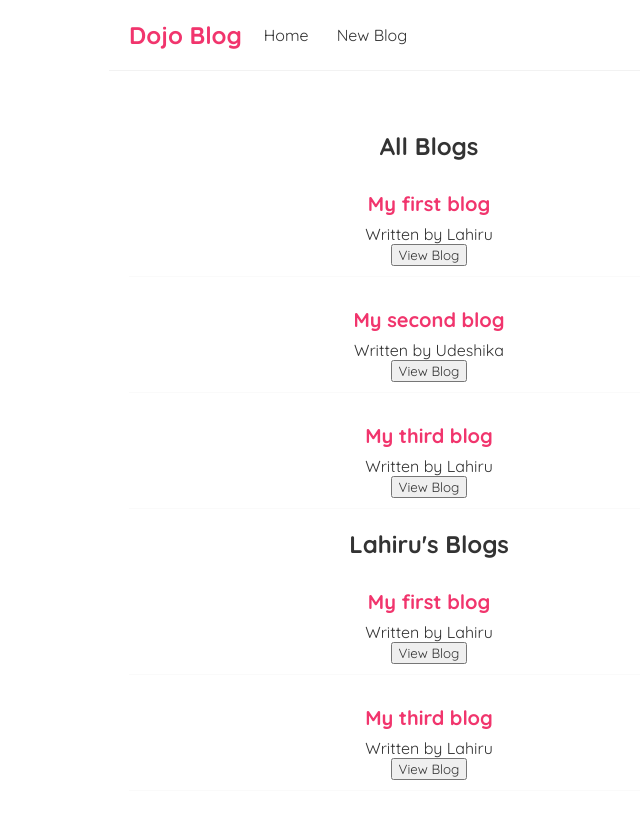
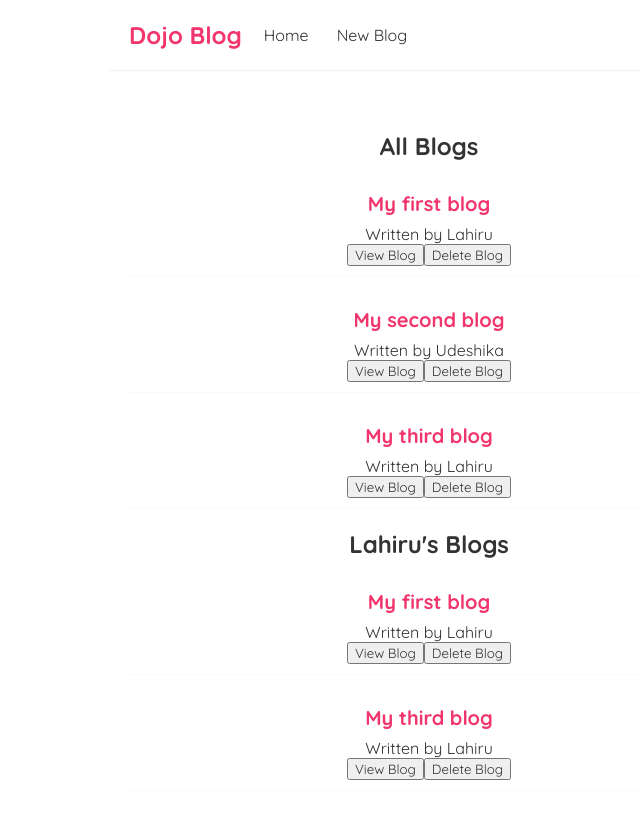
Before and after one commit to LahiruWanigasooriya/Utube_Tutorials, a React (Create React App) app in the folder NetNinjaReact/dojo-blog/: page / in a window 1280 px wide. Shown: the top 818 px of the page, without its empty margins (211-851 px from the left). Built offline with nearby package versions, Linux system fonts and the light colour scheme.

Commit message:
functions as a props created

```diff
--- a/NetNinjaReact/dojo-blog/src/BlogList.js
+++ b/NetNinjaReact/dojo-blog/src/BlogList.js
@@ -1,6 +1,6 @@
 import React from 'react'
 
-const BlogList = ({blogs,title}) => {
+const BlogList = ({blogs,title,handleDelete}) => {
 
     return (
         <div className="blog-list">
@@ -10,6 +10,7 @@
                     <h2>{blog.title}</h2>
                     <p>Written by {blog.author}</p>
                     <button>View Blog</button>
+                    <button onClick={()=>handleDelete(blog.id)}>Delete Blog</button>
                 </div>
             ))}
 
--- a/NetNinjaReact/dojo-blog/src/Home.js
+++ b/NetNinjaReact/dojo-blog/src/Home.js
@@ -8,12 +8,17 @@
     { title: "My first blog", body: "This is my first blog", author: "Lahiru", id: 1 },
     { title: "My second blog", body: "This is my second blog", author: "Udeshika", id: 2 },
     { title: "My third blog", body: "This is my third blog", author: "Lahiru", id: 3 }
-  ])
+  ]);
+
+  const handleDelete = (id) => {
+    const newBlogs = blogs.filter(blog => blog.id !== id);
+    setBlogs(newBlogs);
+  }
 
   return (
     <div className="home">
-      <BlogList blogs={blogs} title="All Blogs"/>
-      <BlogList blogs={blogs.filter((blog)=>blog.author==="Lahiru")} title="Lahiru's Blogs"/>
+      <BlogList blogs={blogs} title="All Blogs" handleDelete={handleDelete} />
+      <BlogList blogs={blogs.filter((blog) => blog.author === "Lahiru")} title="Lahiru's Blogs" handleDelete={handleDelete} />
     </div>
   );
 }
```
